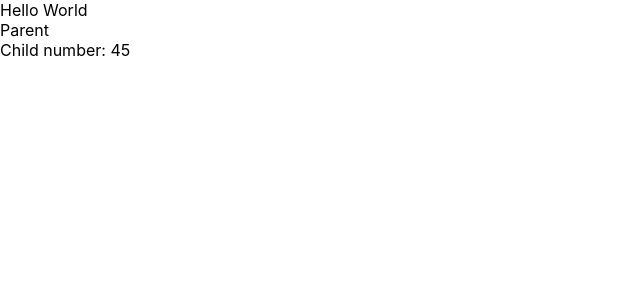
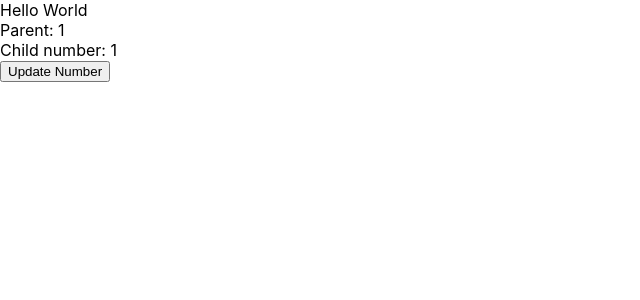
Before and after one commit to sshamim/project005, a React (Create React App) app: page / in a window 1280 px wide. Shown: the top 300 px of the page, without its empty margins (0-640 px from the left). Built offline with nearby package versions, Linux system fonts and the light colour scheme.

Commit message:
Minor Updates
Added few un-necessary files in .gitignore

```diff
--- a/src/App.js
+++ b/src/App.js
@@ -1,16 +1,16 @@
 import React, { useState } from 'react';
-import logo from './logo.svg';
 import './App.css';
 import Parent from './Parent';
 
 function App(props) {
 
-  let [number, setNumber] = useState(45)
+  let [number, setNumber] = useState(1)
 
   return (
     <div>
       Hello World
       <Parent num = {number}></Parent>
+      <button onClick={() => {setNumber(++number)}}>Update Number</button>
     </div>
   );
 }
--- a/src/Parent.js
+++ b/src/Parent.js
@@ -5,7 +5,7 @@ function Parent(props){
 
   return (
     <div>
-      Parent
+      Parent: {props.num}
       <Child num={props.num}></Child>
     </div>
   );
```
Also changed, not shown: 1 other file (tests, documents, lock files or other folders).
